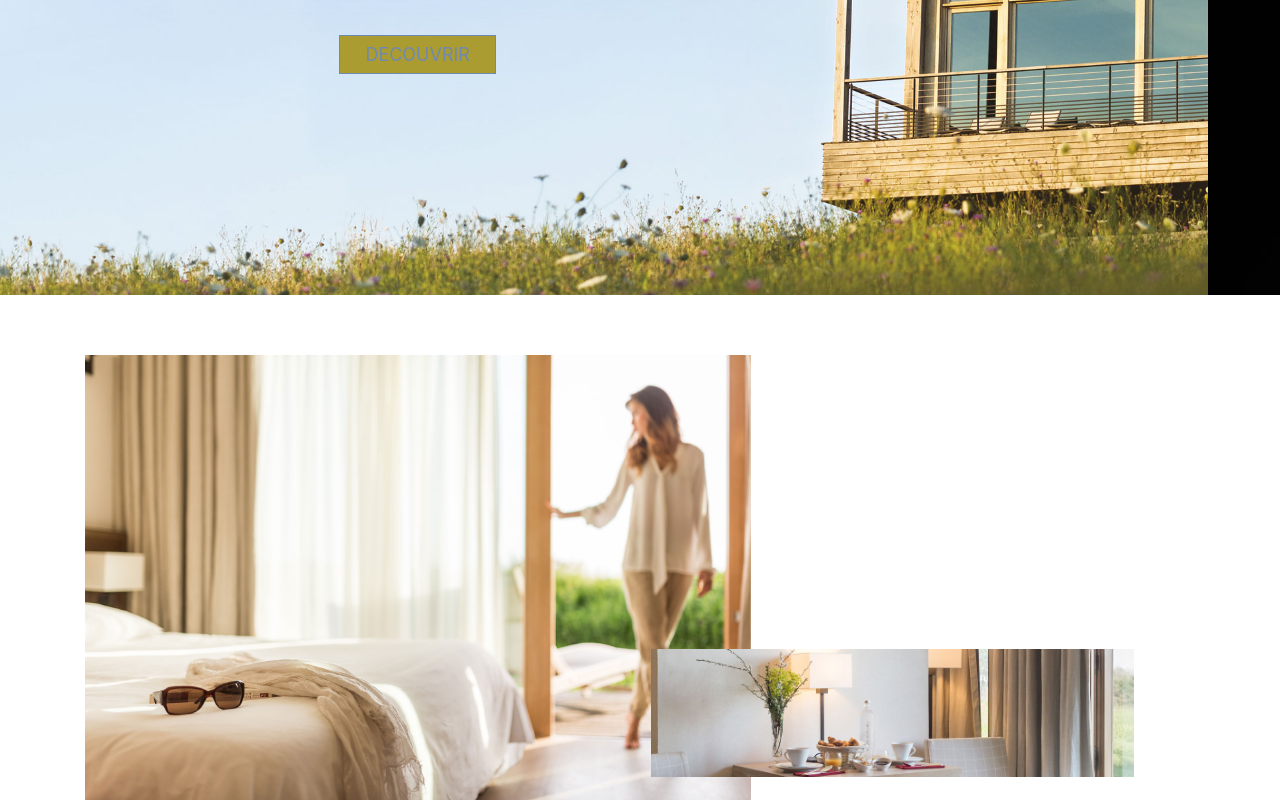
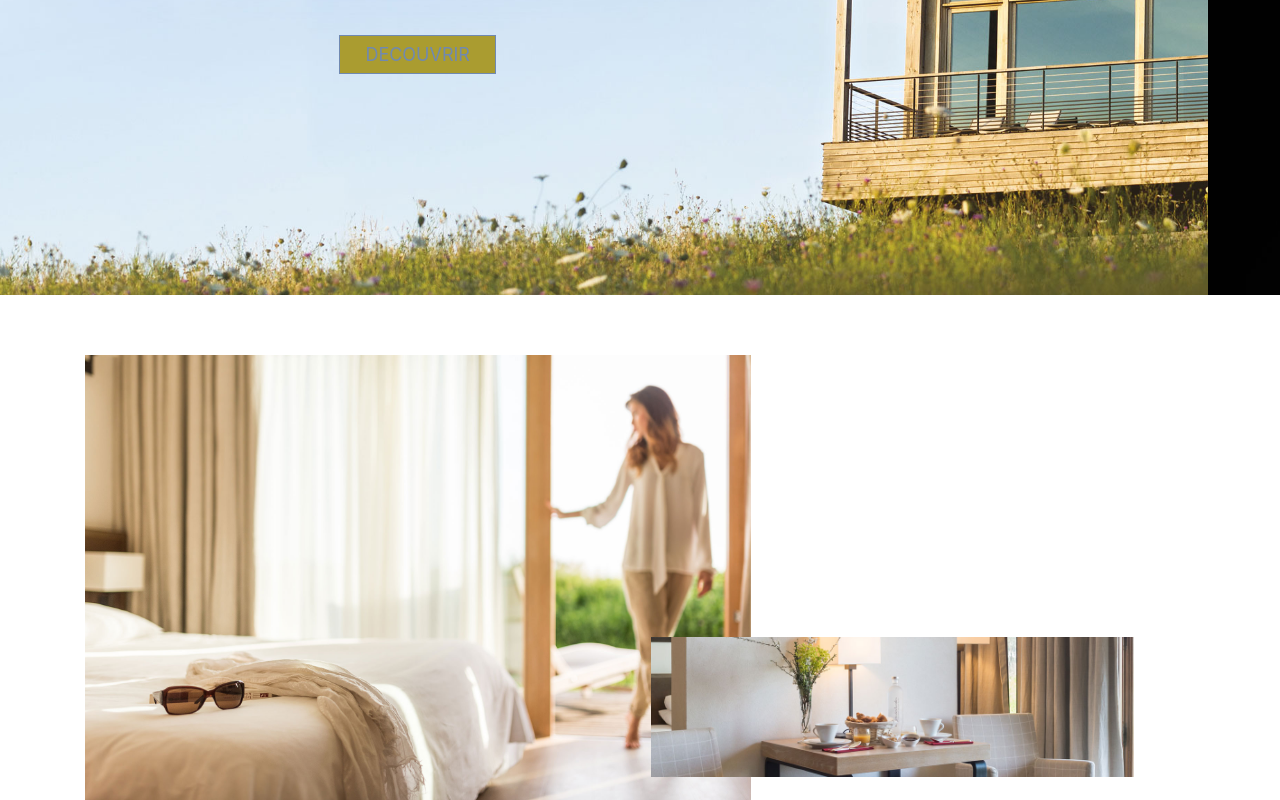
Before and after one commit to cyril-vassallo/LaGreeDesLandes-Next, a Next.js app: page / in a window 1280 px wide. Shown: the part 479-1279 px from the top of the page. Built offline with nearby package versions, Linux system fonts and the light colour scheme.

Commit message:
{work on media query of  room component css }

```diff
--- a/components/room/room.module.scss
+++ b/components/room/room.module.scss
@@ -20,6 +20,9 @@
 }
 
 .image2 {
+  display: flex;
+  justify-content: center;
+  align-items: center;
   overflow: hidden;
   position: relative;
   width: 90%;
@@ -31,14 +34,22 @@
 }
 
 .image2 img {
-  position: absolute;
     width: 180%;
-    top: -162%;
-    right: -34%;
 }
 
-@media screen and (min-width: 768px) {
-  .image2 {
-    height: 10vw;
+@media screen and (min-width : 768px){
+  .image2{
+     height: 10vw;
   }
 }
+
+@media screen and (min-width : 576px){
+  .image2{
+     height: 12vw;
+  }
+}
+@media screen and (min-width : 576px){
+  .image2{
+     height: 11vw;
+  }
+}
```
